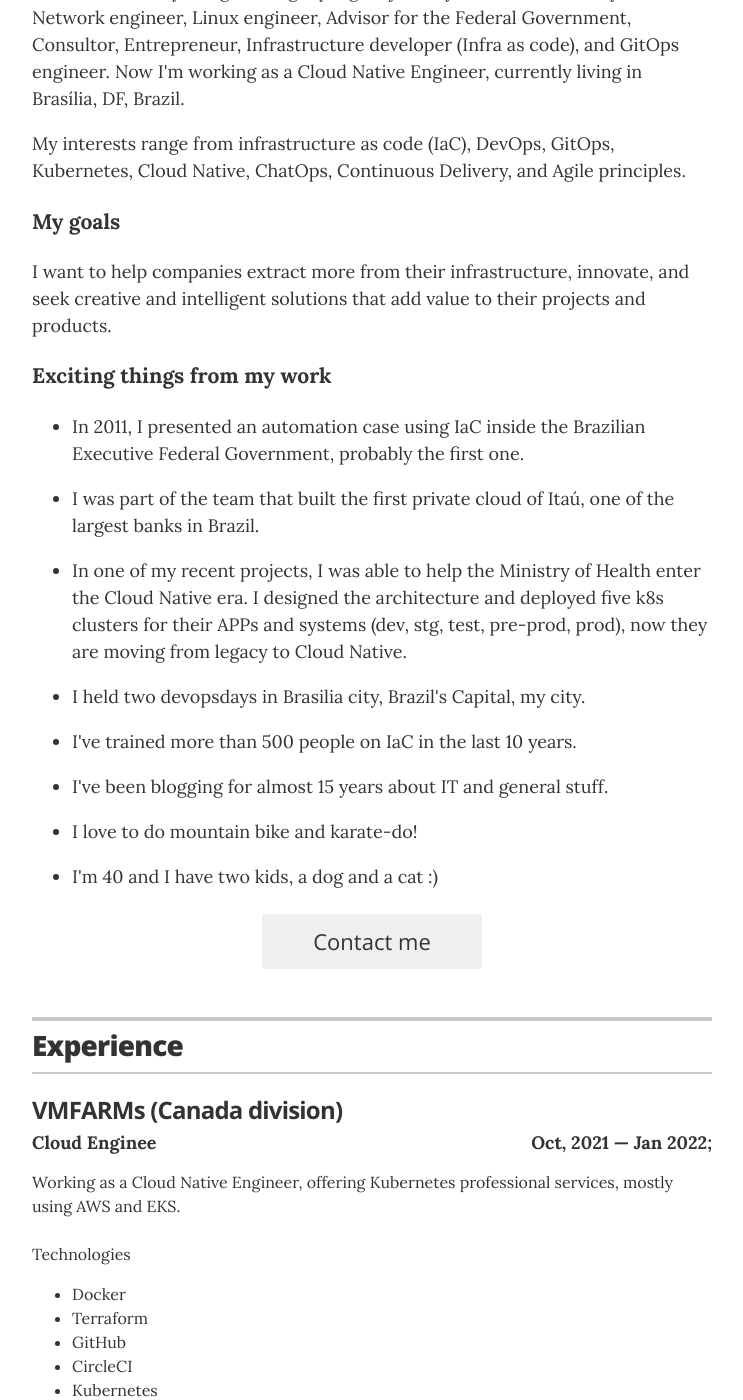
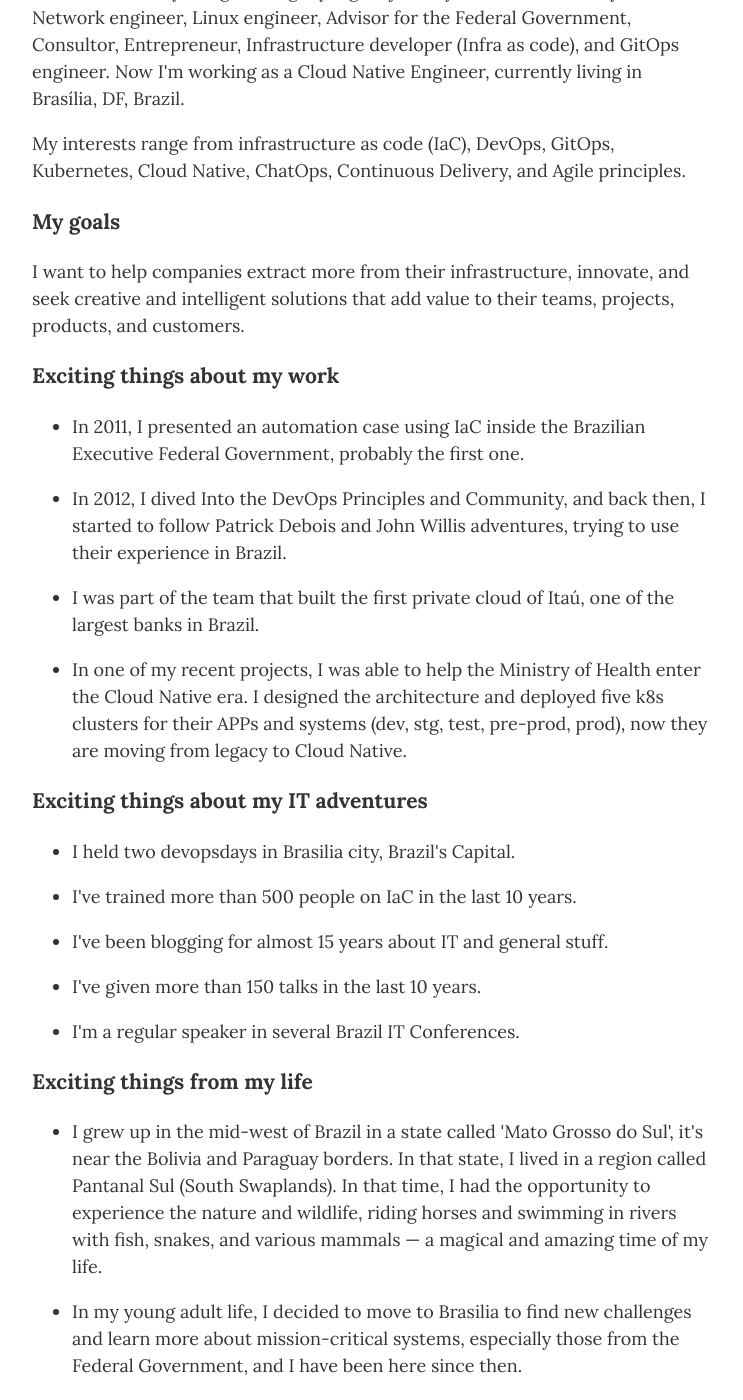
Before and after one commit to gutocarvalho/resume, a Jekyll site: the page built from index.html, in a window 1280 px wide and 1400 px high, scrolled down 553 px. Shown: the whole window, without its empty margins (268-1011 px from the left). Built offline with Jekyll 4.4.1, drawn with Linux system fonts in a browser that asks for light colours; some of the changed text lies outside the part shown.

Commit message:
Resume updated

```diff
--- a/_config.yml
+++ b/_config.yml
@@ -12,11 +12,11 @@ sass:
 resume_avatar:                  "true"
 resume_name:                    "Guto Carvalho"
 resume_title:                   "Cloud Native Engineer"
-resume_contact_email:
-  "guto@carvalho.life"
-resume_header_contact_info: "Brasilia - default, Brasil | guto@carvalho.life"
+resume_contact_email:           "guto@carvalho.life"
+resume_header_contact_info:     "Brasilia - default, Brasil | guto@carvalho.life"
 
 resume_header_intro: "
+
 <h3>About me</h3>
 
 <p>I have been here a long time. I started to work with computers back in the &#39;90s. My first OS was MS-DOS 6.0, and my first window manager was Windows 3.1. I used to connect to the internet using those noisy 14.400mbps modems from US Robotics, and IRC was the best way to chat with our friends :)</p></p>
@@ -29,21 +29,54 @@ resume_header_intro: "
 
 <h3>My goals</h3>
 
-<p>I want to help companies extract more from their infrastructure, innovate, and seek creative and intelligent solutions that add value to their projects and products.</p>
+<p>I want to help companies extract more from their infrastructure, innovate, and seek creative and intelligent solutions that add value to their teams, projects, products, and customers.</p>
 
-<h3>Exciting things from my work</h3>
+<h3>Exciting things about my work</h3>
 
 <ul>
+
 <li><p>In 2011, I presented an automation case using IaC inside the Brazilian Executive Federal Government, probably the first one.</p></li>
+
+<li><p>In 2012, I dived Into the DevOps Principles and Community, and back then, I started to follow Patrick Debois and John Willis adventures, trying to use their experience in Brazil.</p></
+li>
+
 <li><p>I was part of the team that built the first private cloud of Itaú, one of the largest banks in Brazil. </p></li>
+
 <li><p>In one of my recent projects, I was able to help the Ministry of Health enter the Cloud Native era. I designed the architecture and deployed five k8s clusters for their APPs and systems (dev, stg, test, pre-prod, prod), now they are moving from legacy to Cloud Native.</p></li>
-<li><p>I held two devopsdays in Brasilia city, Brazil&#39;s Capital, my city.</p></li>
-<li><p>I&#39;ve trained more than 500 people on IaC in the last 10 years.</p></li>
-<li><p>I&#39;ve been blogging for almost 15 years about IT and general stuff.</p></li>
-<li><p>I love to do mountain bike and karate-do!</p></li>
-<li><p>I'm 40 and I have two kids, a dog and a cat :)</p></li>
+
 
 </ul>
+
+<h3>Exciting things about my IT adventures</h3>
+
+<ul>
+<li><p>I held two devopsdays in Brasilia city, Brazil&#39;s Capital.</p></li>
+
+<li><p>I&#39;ve trained more than 500 people on IaC in the last 10 years.</p></li>
+
+<li><p>I&#39;ve been blogging for almost 15 years about IT and general stuff.</p></li>
+
+<li><p>I've given more than 150 talks in the last 10 years.</p></li>
+
+<li><p>I'm a regular speaker in several Brazil IT Conferences.</p></li>
+
+</ul>
+
+<h3>Exciting things from my life</h3>
+
+<ul>
+
+<li><p>I grew up in the mid-west of Brazil in a state called 'Mato Grosso do Sul', it's near the Bolivia and Paraguay borders. In that state, I lived in a region called Pantanal Sul (South Swaplands). In that time, I had the opportunity to experience the nature and wildlife, riding horses and swimming in rivers with fish, snakes, and various mammals — a magical and amazing time of my life.</p></li>
+
+<li><p>In my young adult life, I decided to move to Brasilia to find new challenges and learn more about mission-critical systems, especially those from the Federal Government, and I have been here since then.</p></li>
+
+<li><p>Now I'm 40 and I have two kids, a dog and a cat :)</p></li>
+
+<li><p>Besides the IT life and digital culture, I love to do mountain bike and karate-do!</p></li>
+
+</ul>
+
+<p>See more information about me <a href='https://gutocarvalho.net/quem-sou/'>here</a>. (portuguese only)</p>
 "
 
 # use "yes" to display the email contact button,
--- a/_layouts/resume.html
+++ b/_layouts/resume.html
@@ -103,7 +103,7 @@
         </div><!-- end of resume-item -->
         {% endfor %}
 
-        <p>See detailed information about my training <a href="https://curriculo.gutocarvalho.net/certs/">here</a>. (portuguese only)</p>
+        <p>See detailed information about my trainings <a href="https://curriculo.gutocarvalho.net/certs/">here</a>. (portuguese only)</p>
 
       </section>
       <!-- end trainings -->
```
